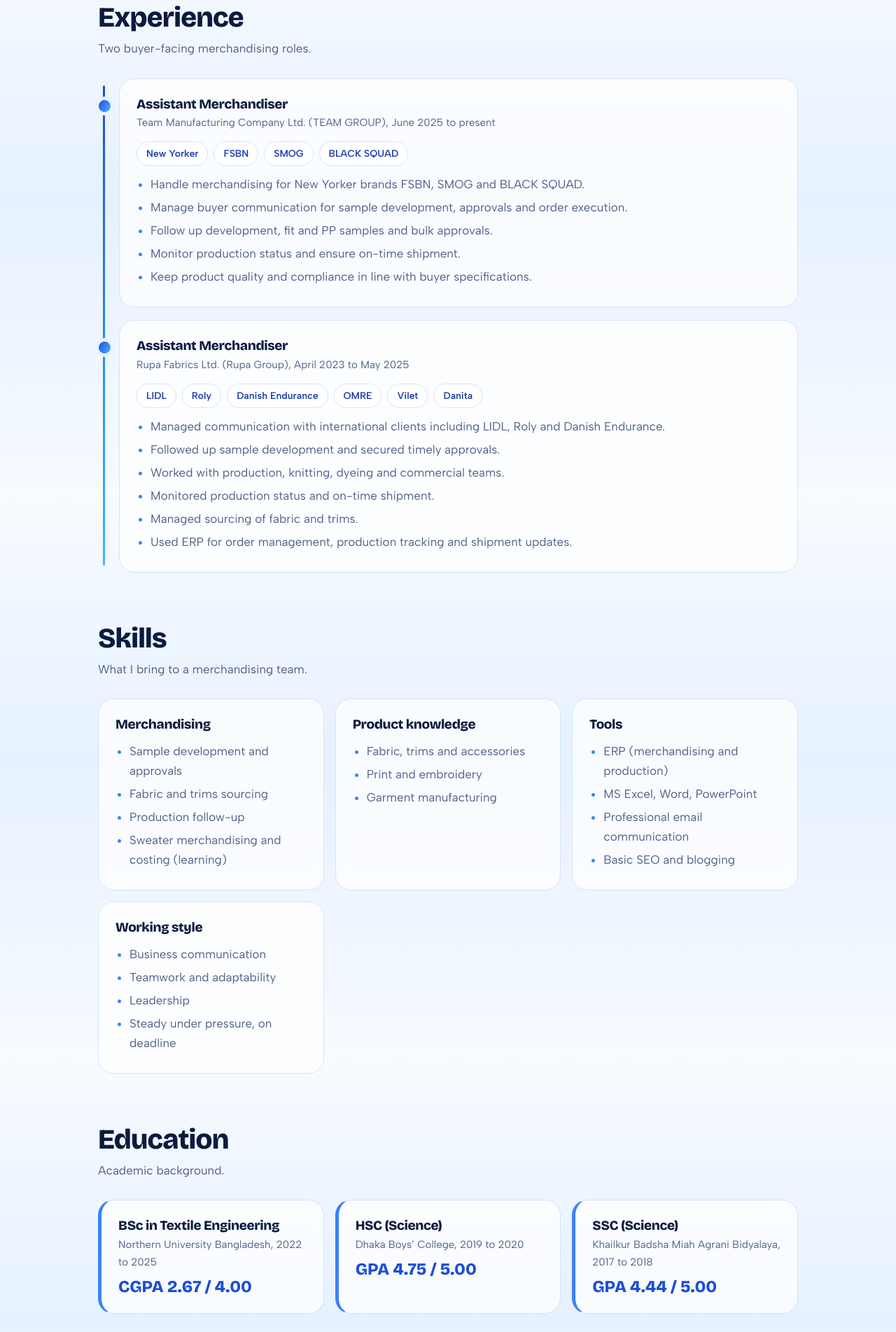
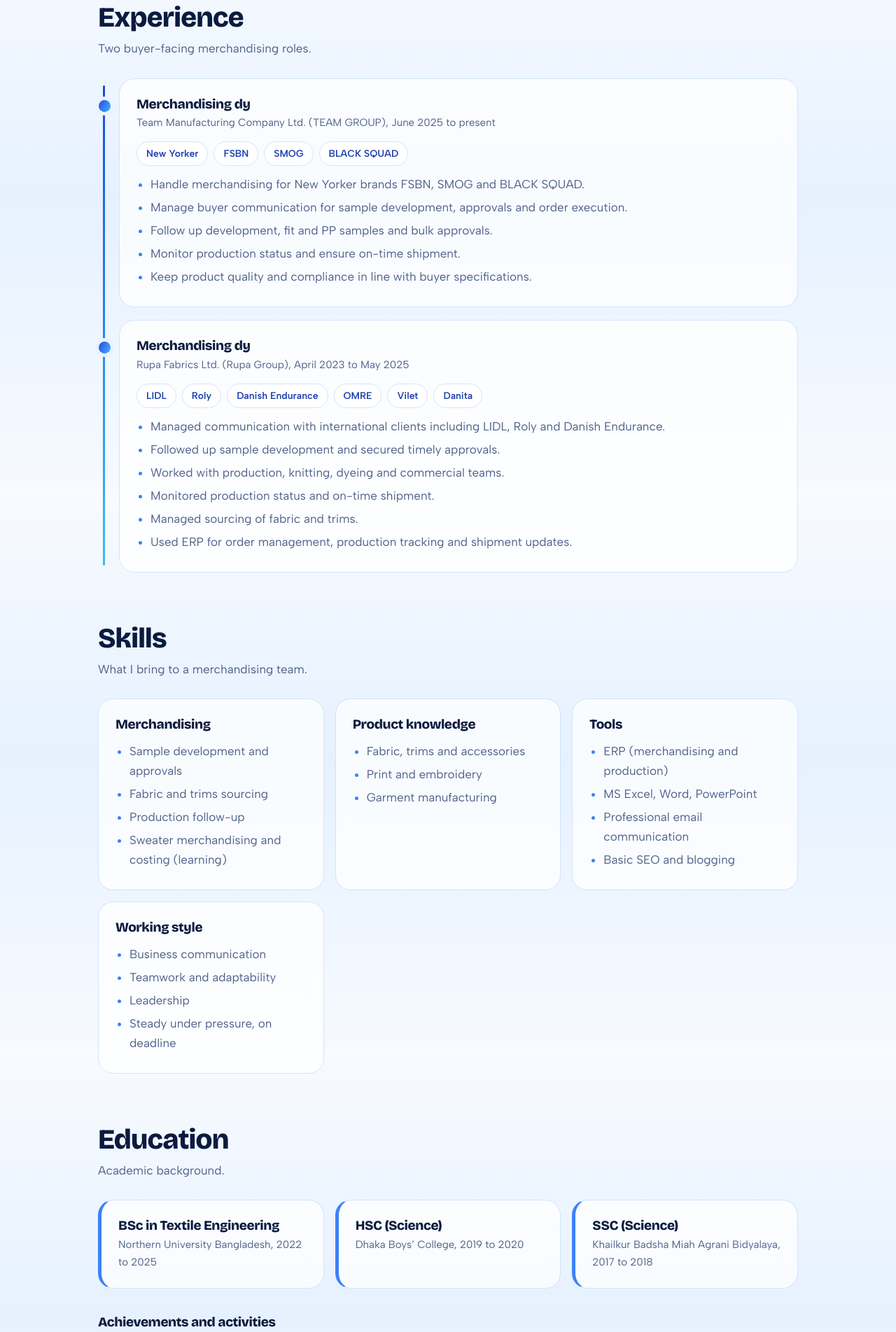
Before and after one commit to salmaanrahman/AKM-Didarujjaman, a plain HTML site: page index.html in a window 1280 px wide. Shown: the part 1703-3606 px from the top of the page at 70% size. Drawn offline with nearby package versions, Linux system fonts and the light colour scheme.

Commit message:
Update index.html

```diff
--- a/index.html
+++ b/index.html
@@ -342,14 +342,14 @@ footer a { color: var(--acc); font-weight: 600; }
         <div class="stat"><b>3+</b><span>Years in merchandising</span></div>
         <div class="stat"><b>10</b><span>Buyers and brands</span></div>
         <div class="stat"><b>2</b><span>Groups: Team and Rupa</span></div>
-        <div class="stat"><b>Knit</b><span>Core product focus</span></div>
+
       </div>
     </div>
   </section>
 
   <section id="journey">
     <h2>From first sample to shipment</h2>
-    <p class="sub">The path I follow on every order.</p>
+    <p class="sub">From Sampling to Shipment.</p>
     <div class="steps">
       <div class="step"><i>1</i><h3>Development sample</h3><p>Buyer requirements become first samples, with approvals followed up on time.</p></div>
       <div class="step"><i>2</i><h3>Fit sample</h3><p>I carry buyer comments back to the factory until the fit is approved.</p></div>
@@ -364,7 +364,7 @@ footer a { color: var(--acc); font-weight: 600; }
     <p class="sub">Two buyer-facing merchandising roles.</p>
     <div class="tl">
       <div class="card">
-        <h3>Assistant Merchandiser</h3>
+        <h3>Merchandising dy</h3>
         <small>Team Manufacturing Company Ltd. (TEAM GROUP), June 2025 to present</small>
         <div class="chips"><span class="chip">New Yorker</span><span class="chip">FSBN</span><span class="chip">SMOG</span><span class="chip">BLACK SQUAD</span></div>
         <ul>
@@ -376,7 +376,7 @@ footer a { color: var(--acc); font-weight: 600; }
         </ul>
       </div>
       <div class="card">
-        <h3>Assistant Merchandiser</h3>
+        <h3>Merchandising dy</h3>
         <small>Rupa Fabrics Ltd. (Rupa Group), April 2023 to May 2025</small>
         <div class="chips"><span class="chip">LIDL</span><span class="chip">Roly</span><span class="chip">Danish Endurance</span><span class="chip">OMRE</span><span class="chip">Vilet</span><span class="chip">Danita</span></div>
         <ul>
@@ -406,9 +406,9 @@ footer a { color: var(--acc); font-weight: 600; }
     <h2>Education</h2>
     <p class="sub">Academic background.</p>
     <div class="grid">
-      <div class="card edu"><h3>BSc in Textile Engineering</h3><small>Northern University Bangladesh, 2022 to 2025</small><p>CGPA 2.67 / 4.00</p></div>
-      <div class="card edu"><h3>HSC (Science)</h3><small>Dhaka Boys’ College, 2019 to 2020</small><p>GPA 4.75 / 5.00</p></div>
-      <div class="card edu"><h3>SSC (Science)</h3><small>Khailkur Badsha Miah Agrani Bidyalaya, 2017 to 2018</small><p>GPA 4.44 / 5.00</p></div>
+      <div class="card edu"><h3>BSc in Textile Engineering</h3><small>Northern University Bangladesh, 2022 to 2025</small></div>
+      <div class="card edu"><h3>HSC (Science)</h3><small>Dhaka Boys’ College, 2019 to 2020</small></div>
+      <div class="card edu"><h3>SSC (Science)</h3><small>Khailkur Badsha Miah Agrani Bidyalaya, 2017 to 2018</small></div>
     </div>
     <h3 class="gap">Achievements and activities</h3>
     <div class="grid">
```
